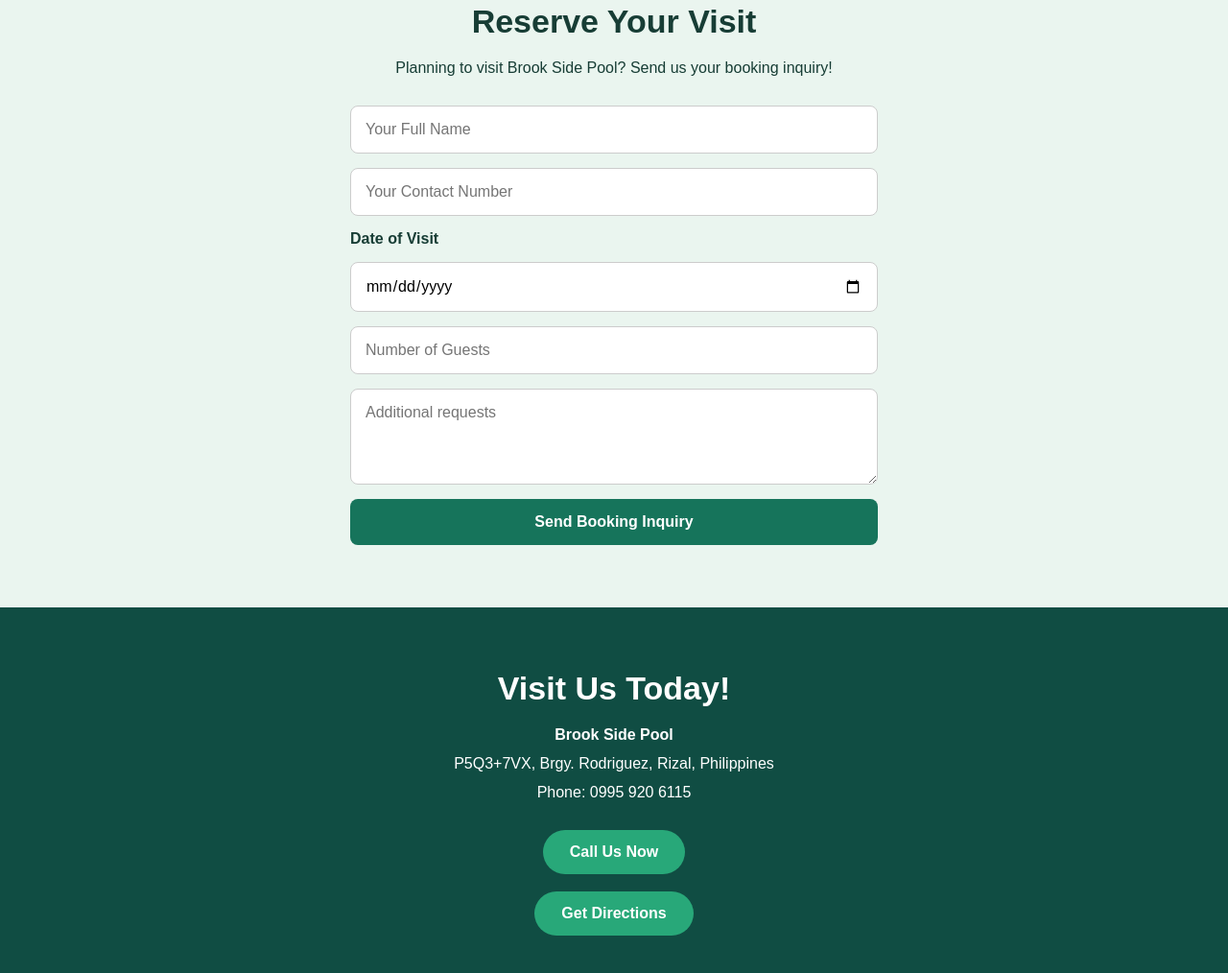
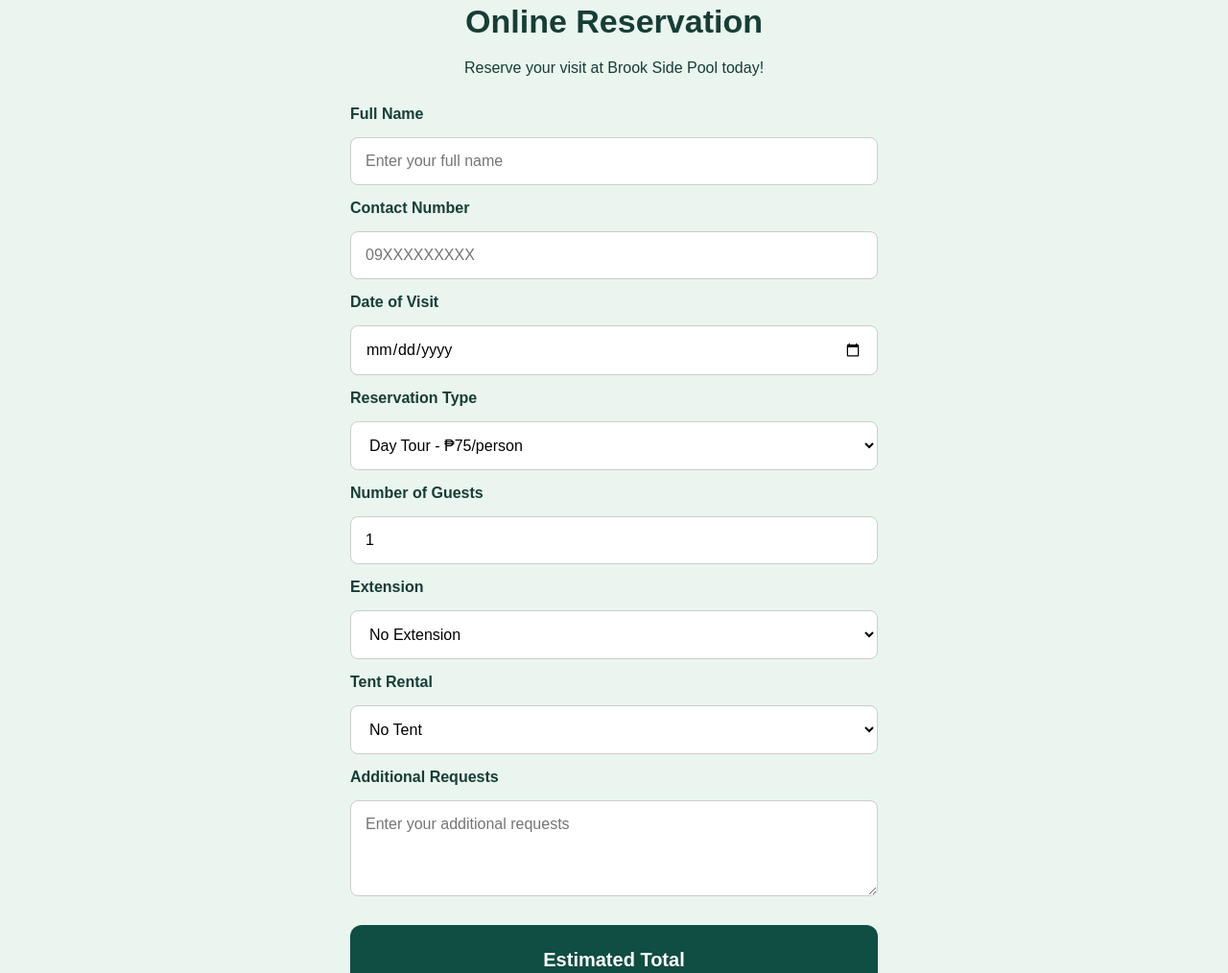
Before and after one commit to bryllejamesbacasmas01-gif/Brook-Side-Pool, a plain HTML site: page index.html in a window 1280 px wide. Shown: the part 1786-2800 px from the top of the page at 96% size. Drawn offline with Linux system fonts and the light colour scheme.

Commit message:
Add files via upload
Upgrade online reservation system

````diff
--- a/index.html
+++ b/index.html
@@ -259,6 +259,40 @@
                 font-size: 38px;
             }
         }
+
+.total-box {
+    background: #104d43;
+    color: white;
+    padding: 25px;
+    border-radius: 12px;
+    margin: 15px 0;
+}
+
+.total-box h3 {
+    font-size: 20px;
+    margin-bottom: 10px;
+}
+
+.total-box h2 {
+    font-size: 35px;
+    color: #f4c45e;
+    margin-bottom: 8px;
+}
+
+.total-box p {
+    color: white;
+    font-size: 13px;
+}
+
+.booking select {
+    padding: 15px;
+    border: 1px solid #ccc;
+    border-radius: 8px;
+    font-size: 16px;
+    width: 100%;
+    background: white;
+}
+
     </style>
 </head>
 
@@ -270,7 +304,7 @@
         <nav>
             <a href="#home">Home</a>
             <a href="#about">About</a>
-            <a href="#contact">Contact</a>
+            <a href="#pricing">Pricing</a>
         </nav>
     </header>
 
@@ -327,33 +361,73 @@
         </div>
     </section>
 
+
 <section class="booking" id="booking">
-    <h2>Reserve Your Visit</h2>
-    <p>Planning to visit Brook Side Pool? Send us your booking inquiry!</p>
+    <h2>Online Reservation</h2>
+    <p>Reserve your visit at Brook Side Pool today!</p>
 
-    <form action="https://formsubmit.co/bryllejamesbacasmas01@gmail.com" method="POST">
+    <form action="https://formsubmit.co/bryllejamesbacasmas01@gmail.com"
+          method="POST">
 
-        <input type="hidden" name="_subject" value="New Brook Side Pool Booking Inquiry">
+        <input type="hidden" name="_subject"
+               value="New Brook Side Pool Reservation">
 
+        <input type="hidden" name="_captcha" value="false">
+
+        <label>Full Name</label>
         <input type="text" name="Customer Name"
-            placeholder="Your Full Name" required>
+               placeholder="Enter your full name" required>
 
+        <label>Contact Number</label>
         <input type="tel" name="Contact Number"
-            placeholder="Your Contact Number" required>
+               placeholder="09XXXXXXXXX" required>
 
         <label>Date of Visit</label>
         <input type="date" name="Visit Date" required>
 
+        <label>Reservation Type</label>
+        <select name="Reservation Type" id="tourType"
+                onchange="calculateTotal()" required>
+            <option value="75">Day Tour - ₱75/person</option>
+            <option value="100">Overnight - ₱100/person</option>
+        </select>
+
+        <label>Number of Guests</label>
         <input type="number" name="Number of Guests"
-            placeholder="Number of Guests" min="1" required>
+               id="guests" min="1" value="1"
+               oninput="calculateTotal()" required>
 
-        <textarea name="Message"
-            placeholder="Additional requests"></textarea>
+        <label>Extension</label>
+        <select name="Extension" id="extension"
+                onchange="calculateTotal()">
+            <option value="0">No Extension</option>
+            <option value="75">With Extension - ₱75/person</option>
+        </select>
 
-        <button type="submit">Send Booking Inquiry</button>
+        <label>Tent Rental</label>
+        <select name="Tent Rental" id="tent"
+                onchange="calculateTotal()">
+            <option value="0">No Tent</option>
+            <option value="300">With Tent - ₱300</option>
+        </select>
+
+        <label>Additional Requests</label>
+        <textarea name="Additional Requests"
+                  placeholder="Enter your additional requests"></textarea>
+
+        <div class="total-box">
+            <h3>Estimated Total</h3>
+            <h2 id="totalPrice">₱75</h2>
+            <p>Final amount subject to resort confirmation.</p>
+        </div>
+
+        <input type="hidden" name="Estimated Total" id="totalInput">
+
+        <button type="submit">Submit Reservation</button>
 
     </form>
 </section>
+
 
     <section class="contact" id="contact">
         <h2>Visit Us Today!</h2>
@@ -411,5 +485,45 @@
 
 
 
+<script>
+function calculateTotal() {
+    const tour = Number(document.getElementById("tourType").value);
+    const guests = Math.max(0, Number(document.getElementById("guests").value) || 0);
+    const extension = Number(document.getElementById("extension").value);
+    const tent = Number(document.getElementById("tent").value);
+
+    const total = (tour * guests) +
+                  (extension * guests) +
+                  tent;
+
+    document.getElementById("totalPrice").textContent =
+        "₱" + total.toLocaleString("en-PH");
+
+    document.getElementById("totalInput").value =
+        "₱" + total.toLocaleString("en-PH");
+}
+
+calculateTotal();
+</script>
+```
+
+### Step 5: Save and publish
+
+1. Press `Ctrl + S`.
+2. Open your GitHub repository.
+3. Open `index.html`.
+4. Click the pencil icon to edit.
+5. Replace the old content with your updated complete HTML file, or upload the saved file.
+6. Commit your changes.
+
+<box border radius="lg" padding={3} gap={2}>
+  <title size="lg">Your next checkpoint</title>
+  <badge color="success">Ready for testing</badge>
+  First, save your updated `index.html`.
+
+  Then tell me when you've finished Step 4. I'll help you publish the new reservation system and test the email submission.
+</box>
+
+**Note:** The calculator assumes entrance and extension fees are charged per guest, while the ₱300 tent rental is charged once. Please confirm this pricing arrangement with the resort. FormSubmit may also require you to verify your email the first time you submit a booking.
 </body>
 </html>
````
